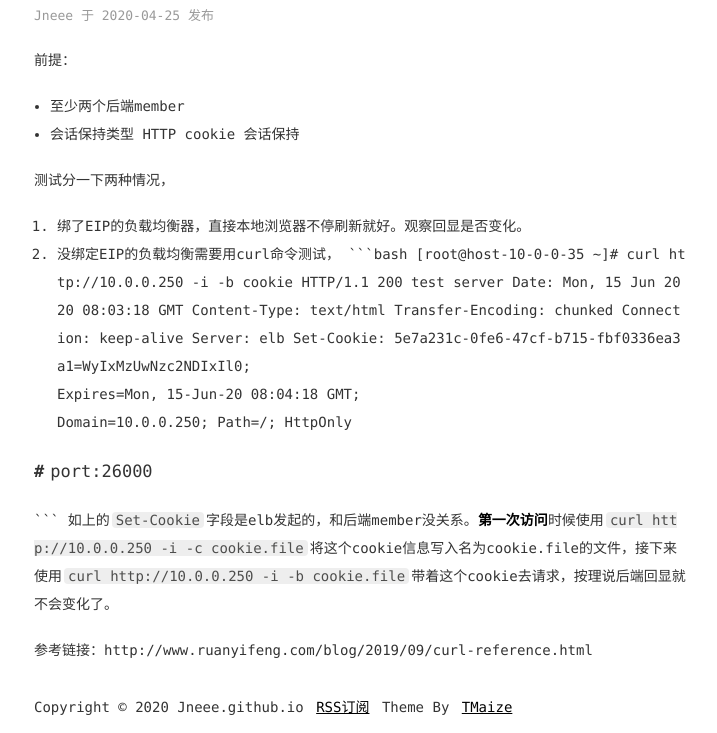
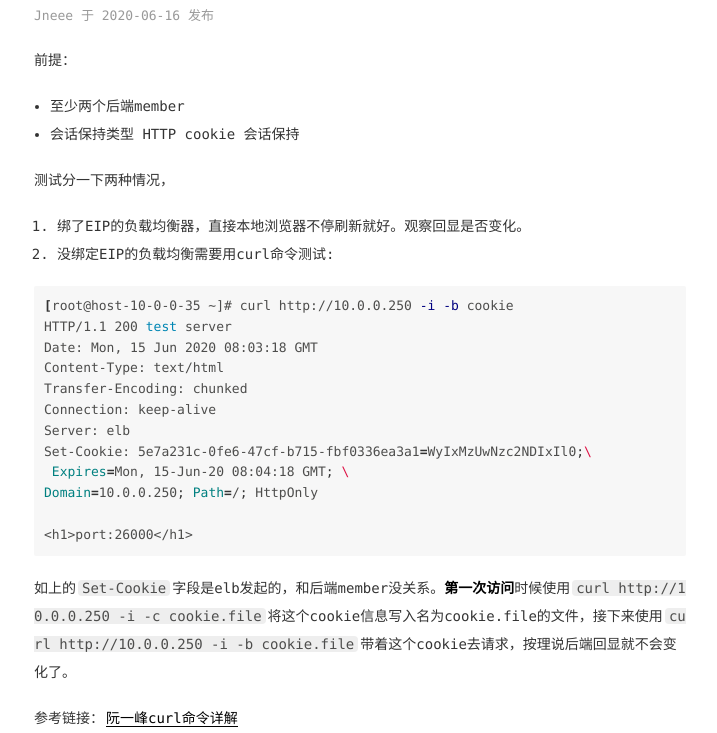
Before and after one commit to jneeee/jneeee.github.io, a Jekyll site: the page built from _posts/2020-06-16-session_keep.md, in a window 1280 px wide. Shown: the part 119-852 px from the top of the page, without its empty margins (280-997 px from the left). Built offline with Jekyll 4.4.1, drawn with Linux system fonts in a browser that asks for light colours; grey boxes are pictures that could not be loaded.

Commit message:
Update and rename 2020-04-25-session_keep.md to 2020-06-16-session_keep.md

````diff
--- a/_posts/2020-04-25-session_keep.md
+++ b/_posts/2020-06-16-session_keep.md
@@ -9,8 +9,8 @@ categories: OpenStack
 
 测试分一下两种情况，
 1. 绑了EIP的负载均衡器，直接本地浏览器不停刷新就好。观察回显是否变化。
+2. 没绑定EIP的负载均衡需要用curl命令测试:
 
-2. 没绑定EIP的负载均衡需要用curl命令测试，
 ```bash
 [root@host-10-0-0-35 ~]# curl http://10.0.0.250 -i -b cookie
 HTTP/1.1 200 test server
@@ -27,4 +27,4 @@ Domain=10.0.0.250; Path=/; HttpOnly
 ```
 如上的`Set-Cookie`字段是elb发起的，和后端member没关系。**第一次访问**时候使用`curl http://10.0.0.250 -i -c cookie.file`将这个cookie信息写入名为cookie.file的文件，接下来使用`curl http://10.0.0.250 -i -b cookie.file`带着这个cookie去请求，按理说后端回显就不会变化了。
 
-参考链接：http://www.ruanyifeng.com/blog/2019/09/curl-reference.html
+参考链接：[阮一峰curl命令详解](http://www.ruanyifeng.com/blog/2019/09/curl-reference.html)
````
